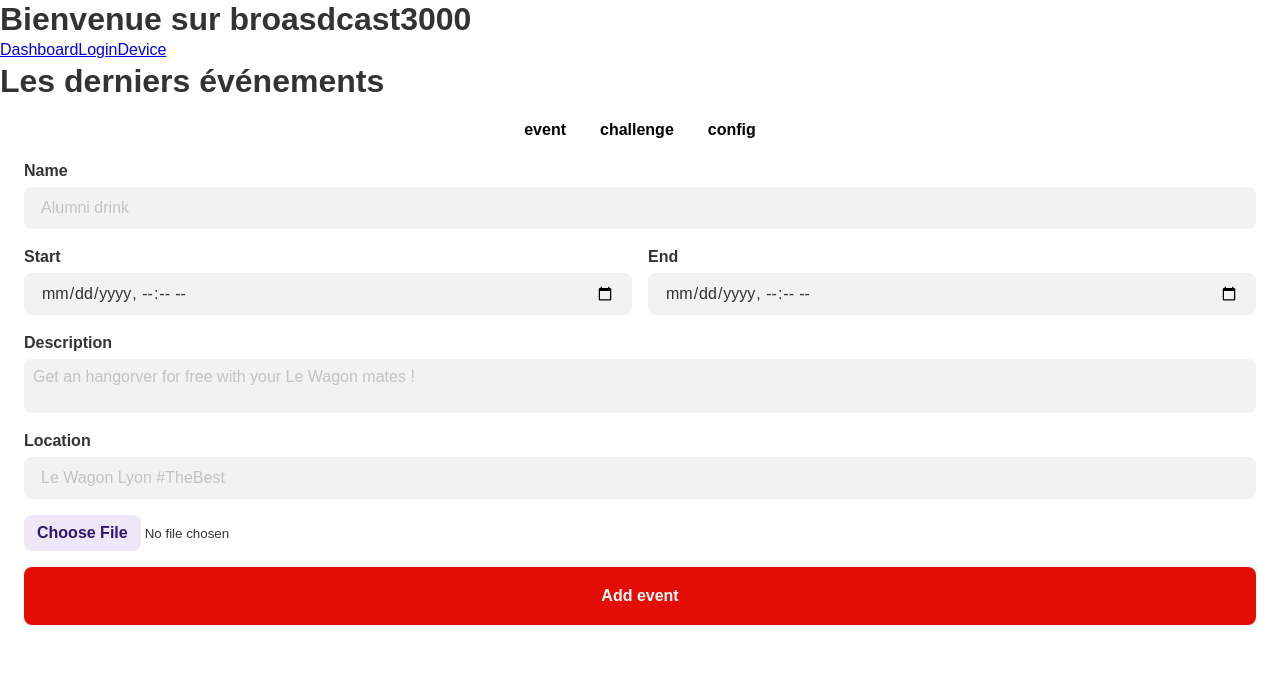
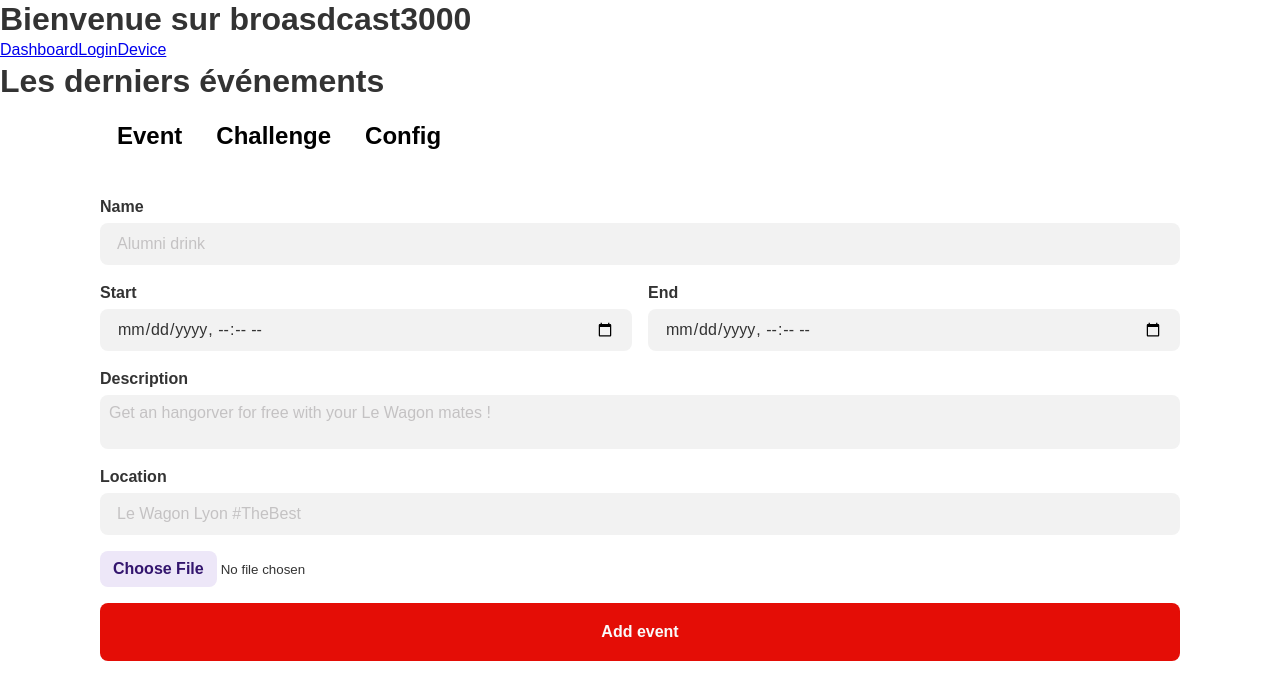
Before and after one commit to amlds/BroadCast3000, a React (Create React App) app in the folder client/: page / in a window 1280 px wide. Shown: the top 700 px of the page. Built offline with nearby package versions, Linux system fonts and the light colour scheme.

Commit message:
more menu dashboard

```diff
--- a/client/src/assets/components/_dashboardConfig.scss
+++ b/client/src/assets/components/_dashboardConfig.scss
@@ -1,7 +1,5 @@
 .dashboard__config {
-  & > div{
     width: 100%;
-    padding: 0 24px;
+    padding: 0 100px;
     box-sizing: border-box;
-  }
 }
--- a/client/src/assets/components/_nav.scss
+++ b/client/src/assets/components/_nav.scss
@@ -1,24 +1,20 @@
 nav {
   width: 100%;
   display: flex;
-  justify-content: center;
+  justify-content: flex-start;
+  margin-bottom: 24px;
 
   & > button {
     background-color: transparent;
-    border: 1px solid transparent;
-    border-radius: 8px;
     color: #000000;
     cursor: pointer;
-    font-size: 1rem;
+    font-size: 1.5rem;
     font-weight: 600;
-    line-height: 1.5;
-    padding: 1rem 1rem;
     text-decoration: none;
-    white-space: nowrap;
+  }
 
-    display: flex;
-    justify-content: center;
-    align-items: center;
-
+  & > .button_active {
+    color: #E40D06;
+    border-bottom: 2px solid #E40D06;
   }
 }
--- a/client/src/components/DashboardConfig.tsx
+++ b/client/src/components/DashboardConfig.tsx
@@ -9,24 +9,22 @@ const DashboardConfig: React.FC = () => {
   return (
     <section className="dashboard__config">
       <nav>
-        <button className="dashboard__config__menu__item__button"
+        <button className="nav_button"
                 onClick={() => setMenu('event')}>
-                event
+                Event
         </button>
-        <button className="dashboard__config__menu__item__button"
+        <button className="nav_button"
                 onClick={() => setMenu('challenge')}>
-                challenge
+                Challenge
         </button>
-        <button className="dashboard__config__menu__item__button"
+        <button className="nav_button"
                 onClick={() => setMenu('config')}>
-                config
+                Config
         </button>
       </nav>
-      <div>
-        {menu === 'event' && <FormulaireCreateEvent/>}
-        {menu === 'challenge' && <p>challenge</p>}
-        {menu === 'config' && <p>config</p>}
-      </div>
+      {menu === 'event' && <FormulaireCreateEvent/>}
+      {menu === 'challenge' && <p>challenge</p>}
+      {menu === 'config' && <p>config</p>}
     </section>
   )
 };
```
Also changed, not shown: client/src/components/FormulaireEvent.tsx (added, +64 -0 lines).
